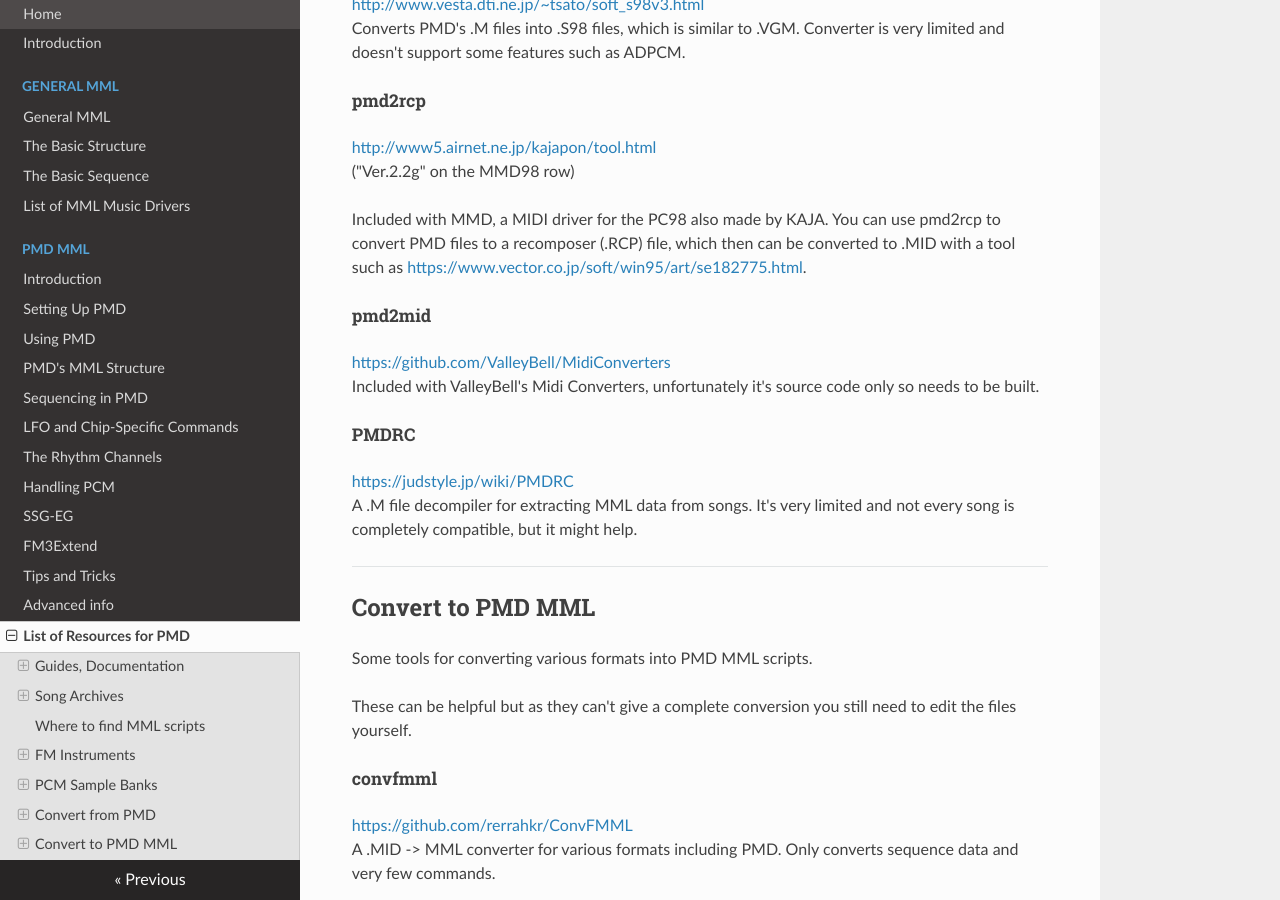
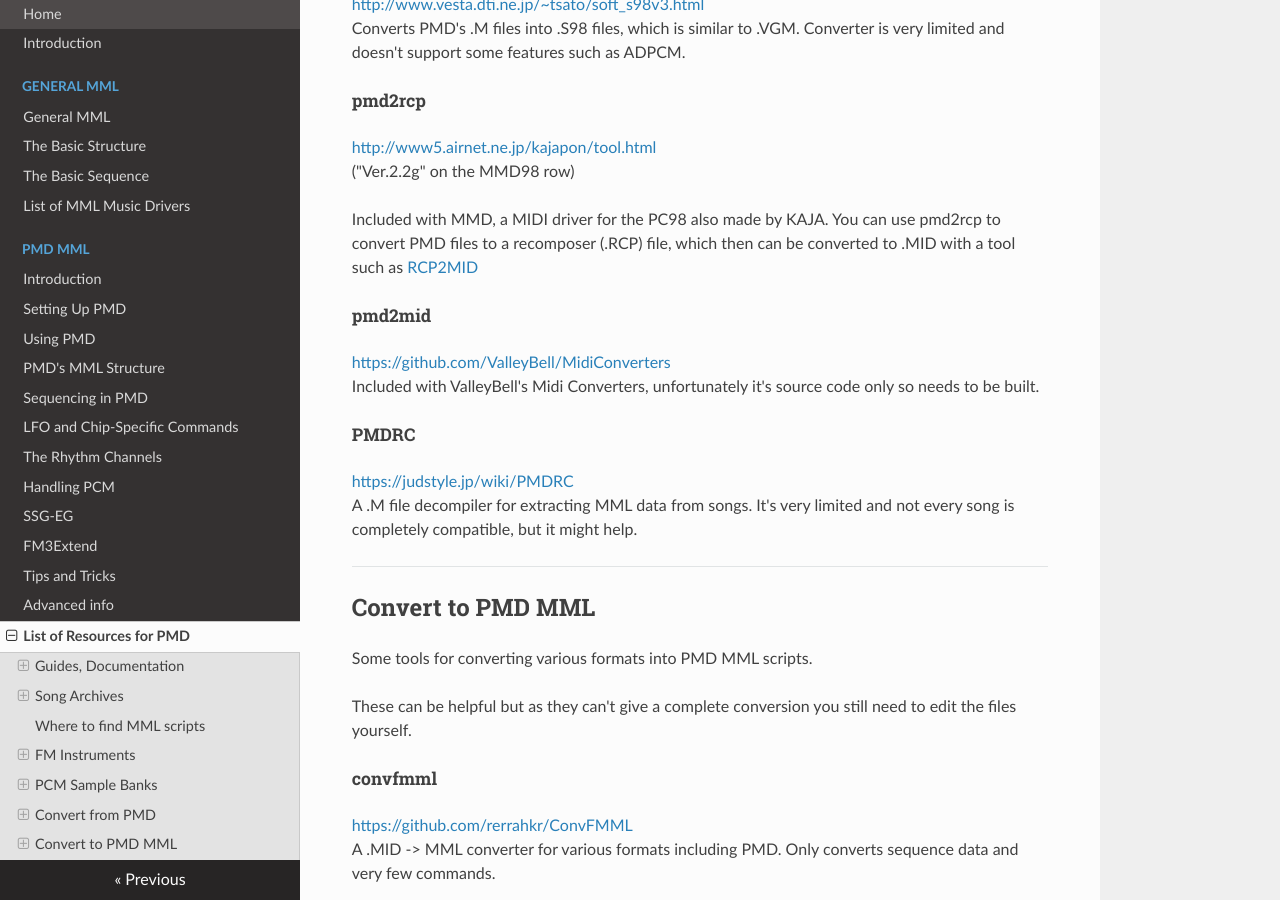
Before and after one commit to pedipanol/mml-guide, an MkDocs documentation site: the page built from docs/pmd/resources.md, in a window 1280 px wide and 900 px high, scrolled down 3158 px. Built offline with MkDocs 1.6.1, drawn with Linux system fonts in a browser that asks for light colours.

Commit message:
fix broken links

```diff
--- a/docs/pmd/resources.md
+++ b/docs/pmd/resources.md
@@ -104,7 +104,7 @@
 
 [http://www5.airnet.ne.jp/kajapon/tool.html](http://www5.airnet.ne.jp/kajapon/tool.html)</br> ("Ver.2.2g" on the MMD98 row)
 
-Included with MMD, a MIDI driver for the PC98 also made by KAJA. You can use pmd2rcp to convert PMD files to a recomposer (.RCP) file, which then can be converted to .MID with a tool such as [https://www.vector.co.jp/soft/win95/art/se182775.html](RCP2MID).
+Included with MMD, a MIDI driver for the PC98 also made by KAJA. You can use pmd2rcp to convert PMD files to a recomposer (.RCP) file, which then can be converted to .MID with a tool such as [RCP2MID](https://www.vector.co.jp/soft/win95/art/se182775.html)
 
 ##### pmd2mid
 
```
Also changed, not shown: docs/pmd/setup.md (+1 -1 lines).
